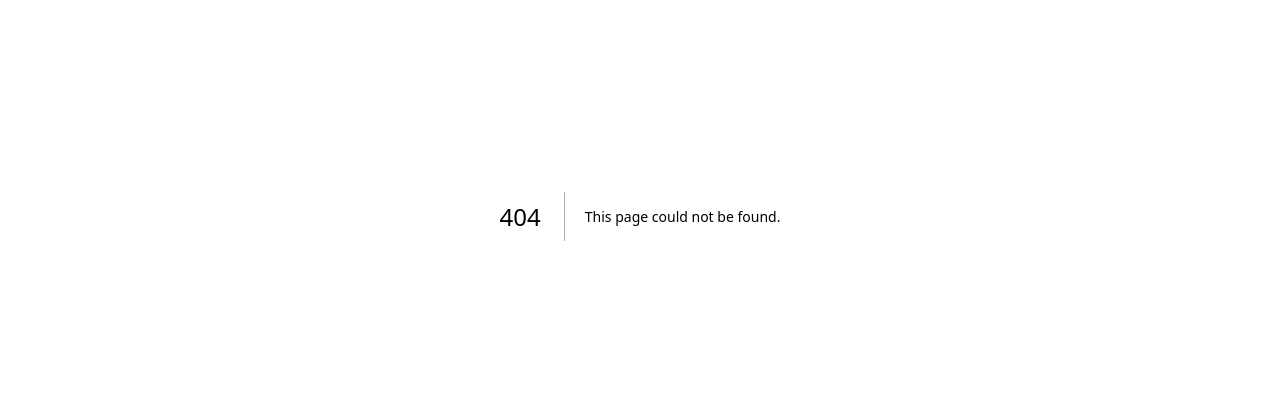
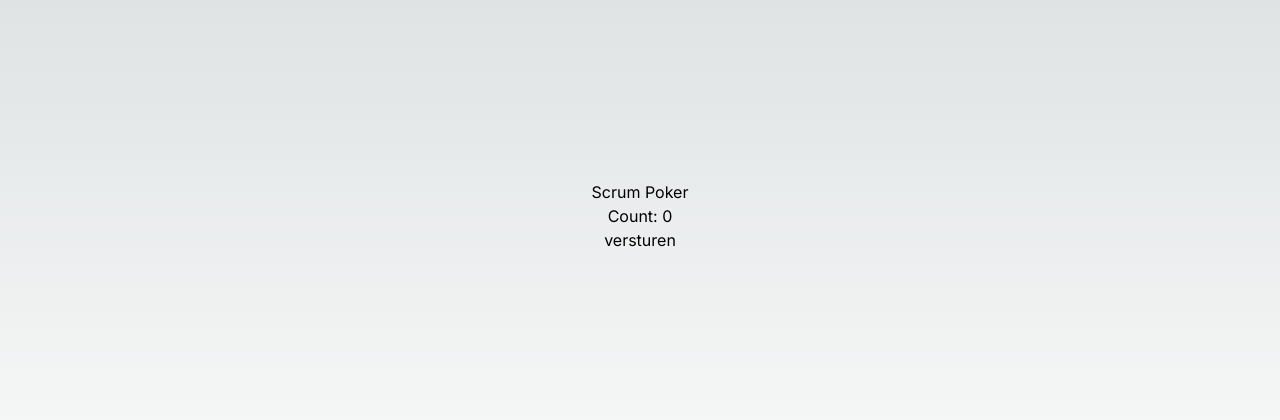
Before and after one commit to zonneplan/scrum, a Next.js app: page /home in a window 1280 px wide. Before the commit this address had no page. Shown: the part 184-604 px from the top of the page. Built offline with nearby package versions, Linux system fonts and the light colour scheme; no server answers.

Commit message:
updated front page

```diff
--- /dev/null
+++ b/app/home/page.tsx
@@ -0,0 +1,38 @@
+'use client';
+
+import Image from 'next/image'
+import Link from 'next/link'
+import { FormEvent, Suspense } from 'react'
+import Table from '@/components/table'
+import TablePlaceholder from '@/components/table-placeholder'
+import ExpandingArrow from '@/components/expanding-arrow'
+import { table } from 'console'
+import Counter from '@/components/Counter'
+
+export const preferredRegion = 'home'
+export const dynamic = 'force-dynamic'
+
+export default function Home() {
+
+  const handleFormSubmit = async (event: FormEvent) => {
+    event.preventDefault()
+    const formData = new FormData(event.target as HTMLFormElement)
+    const data = Object.fromEntries(formData.entries())
+    const response = await fetch('/api', {
+      method: 'POST',
+      body: JSON.stringify(data),
+      headers: {
+        'Content-Type': 'application/json'
+      }
+    })
+  }
+  return (
+    <main className="relative flex min-h-screen flex-col items-center justify-center">
+    <h1>Scrum Poker</h1>
+    <Counter />
+    <form onSubmit={handleFormSubmit}>
+      <button>versturen</button>
+      </form>
+    </main>
+  )
+}
--- a/app/page.tsx
+++ b/app/page.tsx
@@ -59,9 +59,10 @@ export default function Home() {
             placeholder="xlJKASD7"
           />
         </div>
-        <button style={{marginTop:10}} type="button"
-          className="rounded bg-indigo-600 px-4 py-3 text-xs font-semibold text-white shadow-sm hover:bg-indigo-500 focus-visible:outline focus-visible:outline-2 focus-visible:outline-offset-2 focus-visible:outline-indigo-600"
-        >Join</button>
+        <br></br>
+        <Link style={{padding: 5, borderRadius: 8, backgroundColor: "#4CBB17"}} href={"/home"}>
+            join
+        </Link>
       </div>
       </div>
       </div>
```
